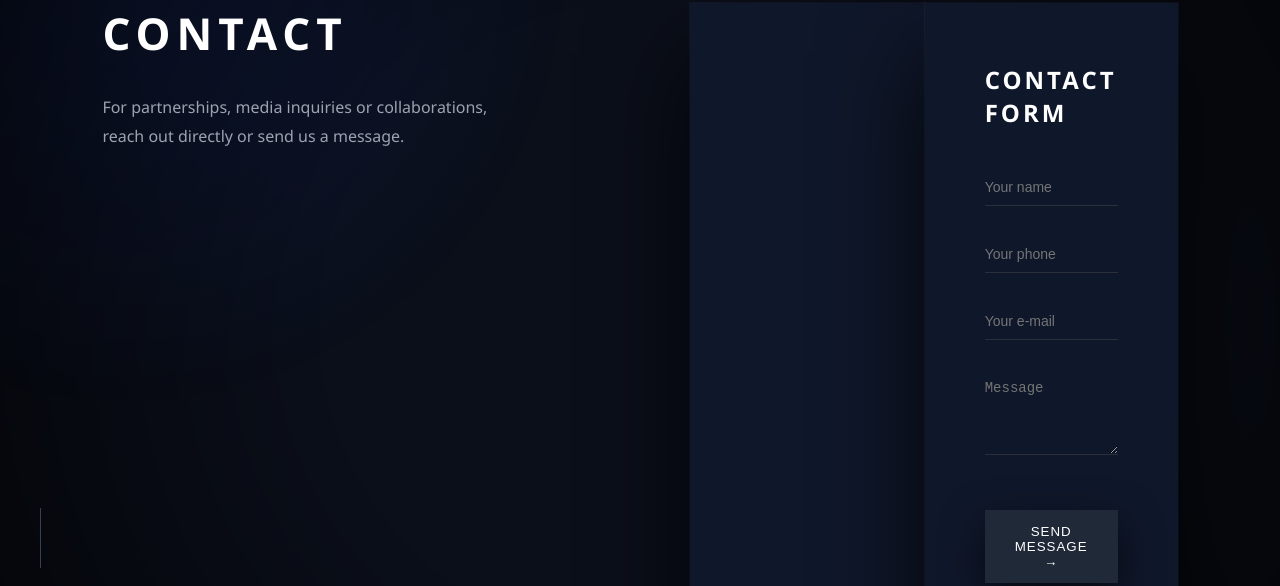
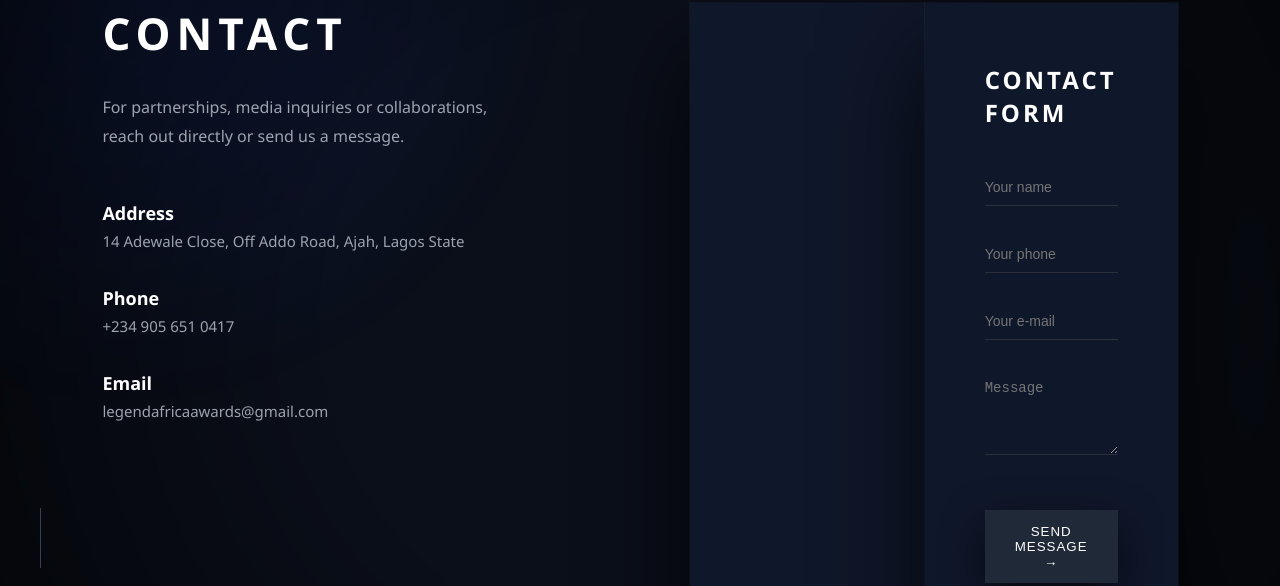
Before and after one commit to joeandrews0913-prog/awards, a plain HTML site: page index.html in a window 1280 px wide. Shown: the part 4312-4898 px from the top of the page. Drawn offline with nearby package versions, Linux system fonts and the light colour scheme.

Commit message:
Update index.html

```diff
--- a/index.html
+++ b/index.html
@@ -1602,8 +1602,20 @@ An inspiring personality whose work continues to fight for civil rights, equalit
             </p>
 
             <div class="contact-details">
-
-
+                <div class="detail">
+                    <h4>Address</h4>
+                    <p>14 Adewale Close, Off Addo Road, Ajah, Lagos State</p>
+                </div>
+
+                <div class="detail">
+                    <h4>Phone</h4>
+                    <p>+234 905 651 0417</p>
+                </div>
+
+                <div class="detail">
+                    <h4>Email</h4>
+                    <p>legendafricaawards@gmail.com</p>
+                </div>
 
             </div>
         </div>
```
